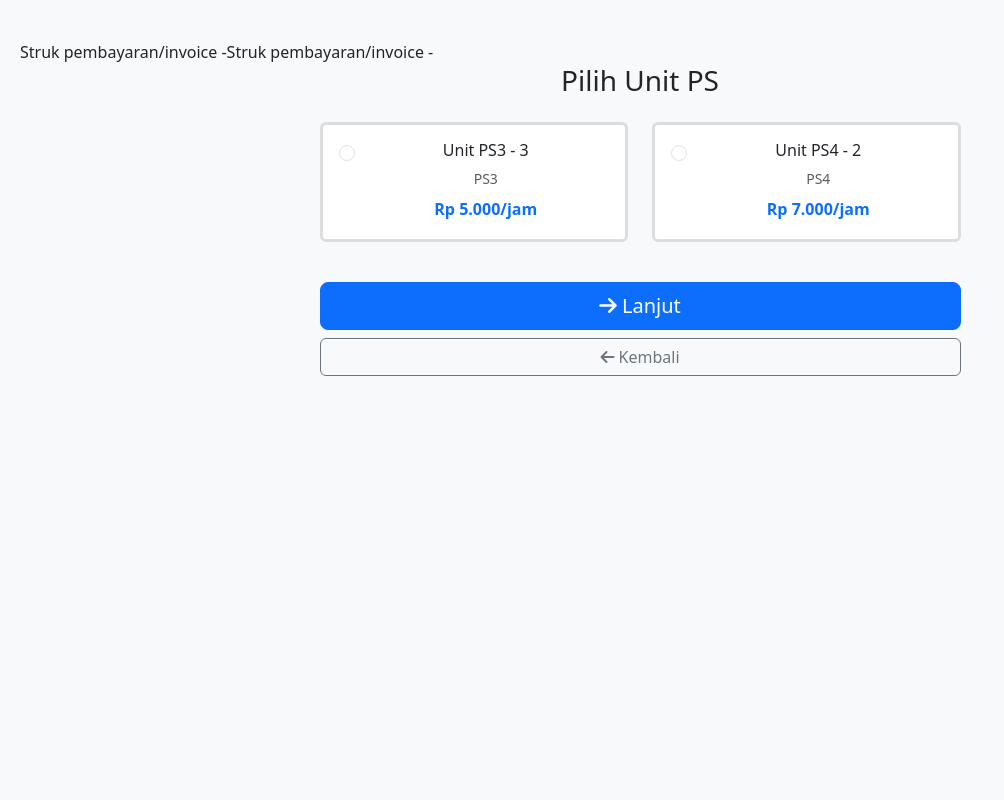
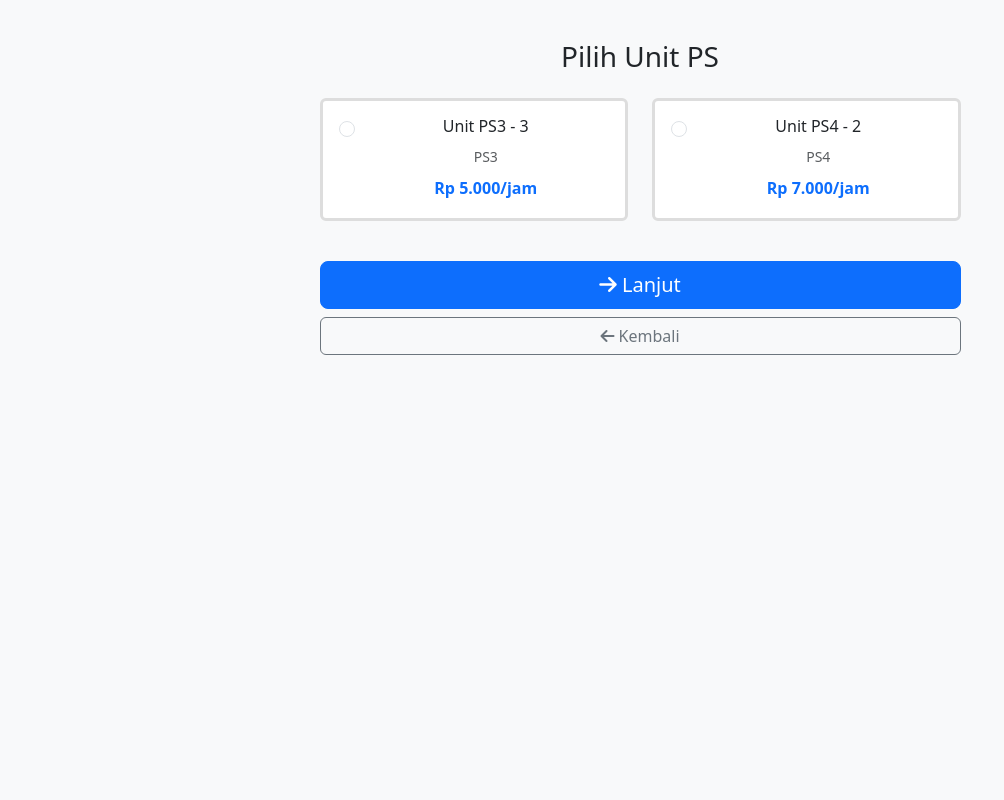
Before and after one commit to Ilhamfendd/sistem-manajemen-ps, a CodeIgniter app: page /sistem-manajemen-ps/index.php/booking/form_step2 in a window 1280 px wide. Shown: the whole page, without its empty margins (0-1004 px from the left). Run offline with CodeIgniter, Linux system fonts and the light colour scheme; data comes from the database, SQL or seed files in the repository.

Commit message:
fix: hapus junk text di form_step2.php

```diff
--- a/application/views/booking/form_step2.php
+++ b/application/views/booking/form_step2.php
@@ -1,4 +1,4 @@
-Struk pembayaran/invoice -Struk pembayaran/invoice -<!DOCTYPE html>
+<!DOCTYPE html>
 <html>
 <head>
     <meta charset="UTF-8">
```
